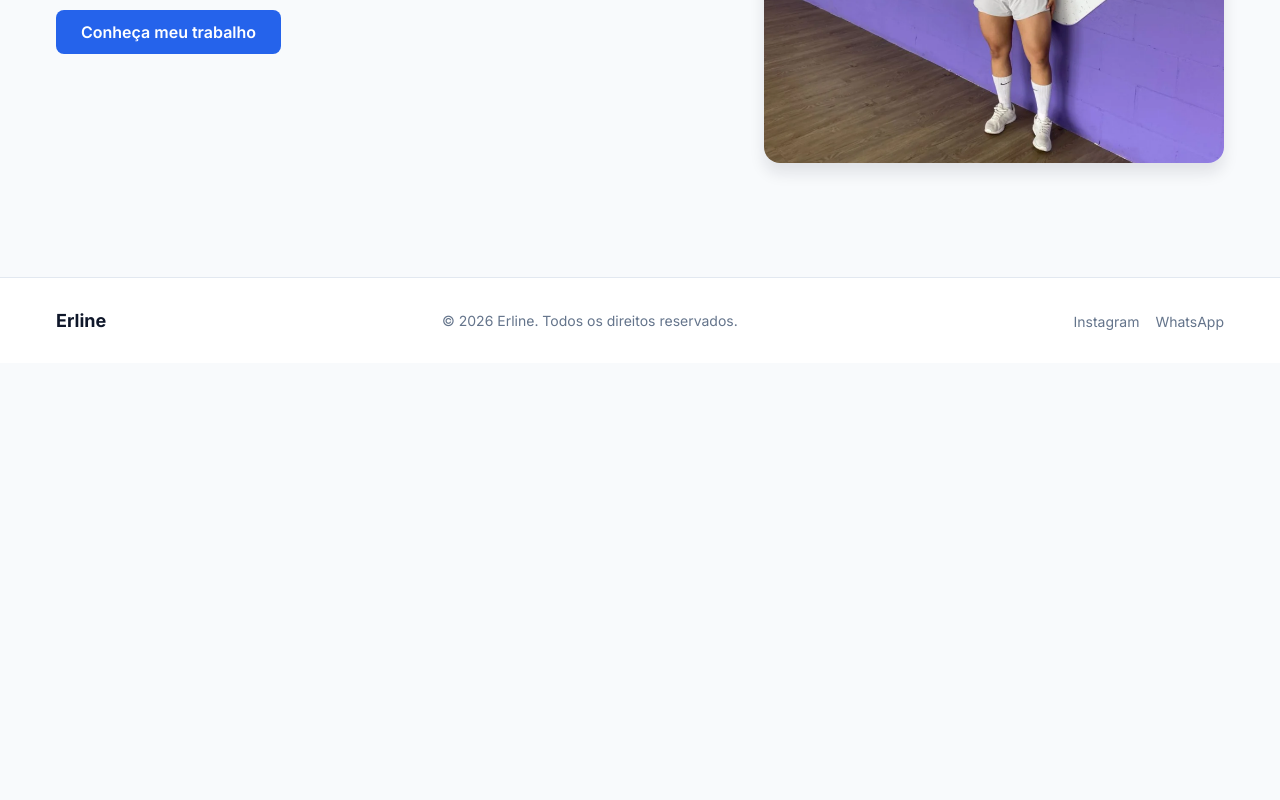
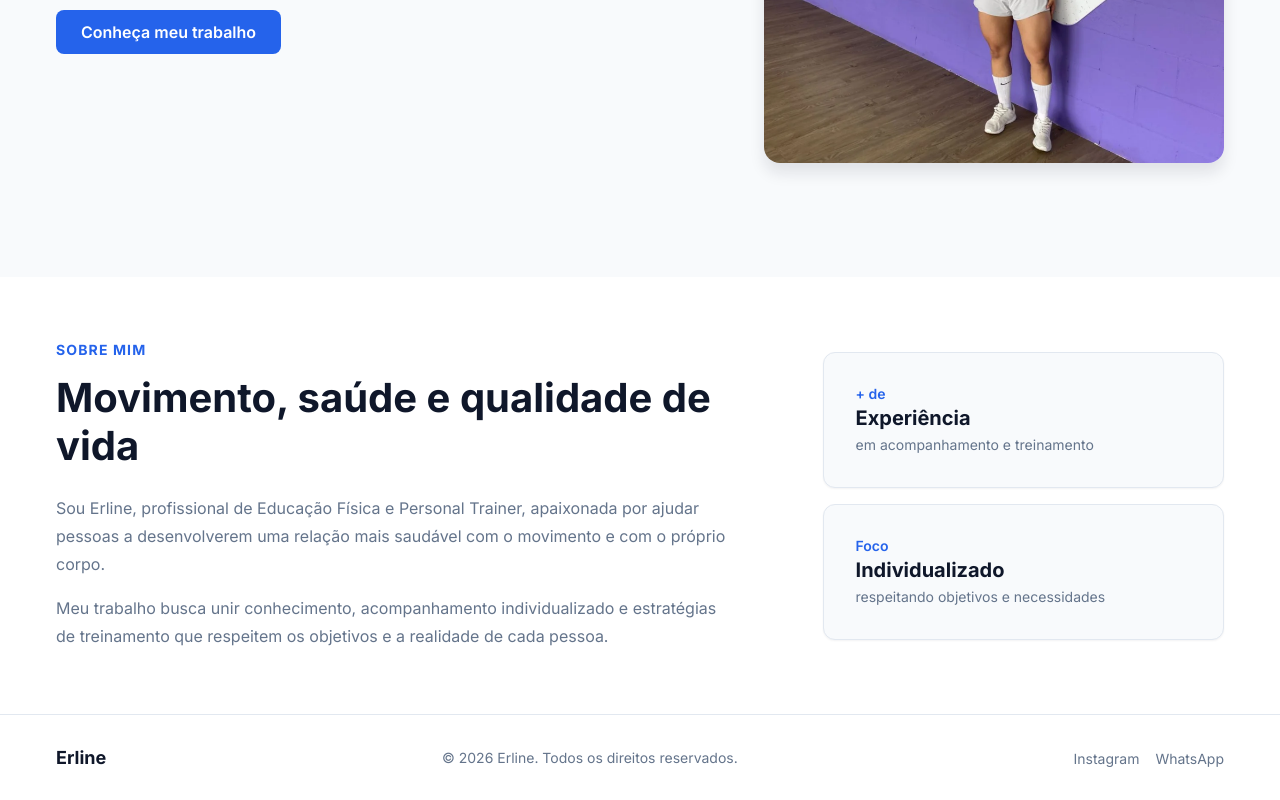
Before and after one commit to JoseWenned/front-portfolio-erilene, a Next.js app in the folder erline-portfolio-frontend/: page / in a window 1280 px wide. Shown: the part 484-1284 px from the top of the page. Before the commit the page ends 847 px from the top, so only its background shows below. Built offline with nearby package versions, Linux system fonts and the light colour scheme.

Commit message:
feat(frontend): implementa seção sobre

```diff
--- a/erline-portfolio-frontend/src/app/page.tsx
+++ b/erline-portfolio-frontend/src/app/page.tsx
@@ -1,7 +1,11 @@
+import { Sobre } from "../features/Sobre/Sobre.feature";
 import { Hero } from "../features/Hero/Hero.feature";
 
 export default function Home() {
   return (
-    <Hero/>
+    <>
+      <Hero />
+      <Sobre />
+    </>
   );
 }
--- /dev/null
+++ b/erline-portfolio-frontend/src/features/Sobre/Sobre.feature.tsx
@@ -0,0 +1,61 @@
+import { Container } from "../../components/fragments/Container/Container";
+import { Section } from "../../components/fragments/Section/Section.fragment";
+
+import styles from "./sobre.module.scss";
+
+export function Sobre() {
+  return (
+    <Section id="sobre" className={styles.sobre}>
+      <Container>
+        <div className={styles.content}>
+          <div className={styles.text}>
+            <p className={styles.eyebrow}>Sobre mim</p>
+
+            <h2 className={styles.title}>
+              Movimento, saúde e qualidade de vida
+            </h2>
+
+            <p className={styles.description}>
+              Sou Erline, profissional de Educação Física e Personal
+              Trainer, apaixonada por ajudar pessoas a desenvolverem
+              uma relação mais saudável com o movimento e com o próprio
+              corpo.
+            </p>
+
+            <p className={styles.description}>
+              Meu trabalho busca unir conhecimento, acompanhamento
+              individualizado e estratégias de treinamento que respeitem
+              os objetivos e a realidade de cada pessoa.
+            </p>
+          </div>
+
+          <div className={styles.highlight}>
+            <div className={styles.card}>
+              <span className={styles.cardValue}>+ de</span>
+
+              <strong className={styles.cardTitle}>
+                Experiência
+              </strong>
+
+              <span className={styles.cardDescription}>
+                em acompanhamento e treinamento
+              </span>
+            </div>
+
+            <div className={styles.card}>
+              <span className={styles.cardValue}>Foco</span>
+
+              <strong className={styles.cardTitle}>
+                Individualizado
+              </strong>
+
+              <span className={styles.cardDescription}>
+                respeitando objetivos e necessidades
+              </span>
+            </div>
+          </div>
+        </div>
+      </Container>
+    </Section>
+  );
+}
--- /dev/null
+++ b/erline-portfolio-frontend/src/features/Sobre/sobre.module.scss
@@ -0,0 +1,111 @@
+.sobre {
+  background-color: var(--color-surface);
+}
+
+.content {
+  display: grid;
+  grid-template-columns: minmax(0, 1.4fr) minmax(280px, 0.8fr);
+  align-items: center;
+  gap: var(--spacing-3xl);
+}
+
+.text {
+  max-width: 680px;
+}
+
+.eyebrow {
+  margin: 0 0 var(--spacing-md);
+
+  color: var(--color-primary-dark);
+  font-size: var(--font-size-sm);
+  font-weight: var(--font-weight-bold);
+  letter-spacing: 0.08em;
+  text-transform: uppercase;
+}
+
+.title {
+  margin: 0 0 var(--spacing-lg);
+
+  color: var(--color-text);
+  font-size: var(--font-size-4xl);
+  font-weight: var(--font-weight-bold);
+  line-height: var(--line-height-tight);
+}
+
+.description {
+  margin: 0 0 var(--spacing-md);
+
+  color: var(--color-text-muted);
+  font-size: var(--font-size-md);
+  line-height: var(--line-height-relaxed);
+}
+
+.description:last-child {
+  margin-bottom: 0;
+}
+
+.highlight {
+  display: grid;
+  gap: var(--spacing-md);
+}
+
+.card {
+  display: flex;
+  flex-direction: column;
+  gap: var(--spacing-xs);
+
+  padding: var(--spacing-xl);
+
+  background-color: var(--color-background);
+  border: 1px solid var(--color-border);
+  border-radius: var(--radius-lg);
+  box-shadow: var(--shadow-sm);
+}
+
+.cardValue {
+  color: var(--color-primary-dark);
+  font-size: var(--font-size-sm);
+  font-weight: var(--font-weight-semibold);
+}
+
+.cardTitle {
+  color: var(--color-text);
+  font-size: var(--font-size-xl);
+  font-weight: var(--font-weight-bold);
+}
+
+.cardDescription {
+  color: var(--color-text-muted);
+  font-size: var(--font-size-sm);
+  line-height: var(--line-height-normal);
+}
+
+@media (max-width: 768px) {
+  .content {
+    grid-template-columns: 1fr;
+    gap: var(--spacing-2xl);
+  }
+
+  .text {
+    max-width: none;
+    text-align: center;
+  }
+
+  .title {
+    font-size: var(--font-size-3xl);
+  }
+
+  .highlight {
+    grid-template-columns: repeat(2, 1fr);
+  }
+
+  .card {
+    padding: var(--spacing-lg);
+  }
+}
+
+@media (max-width: 480px) {
+  .highlight {
+    grid-template-columns: 1fr;
+  }
+}
```
Also changed, not shown: 4 other files (tests, documents, lock files or other folders).
